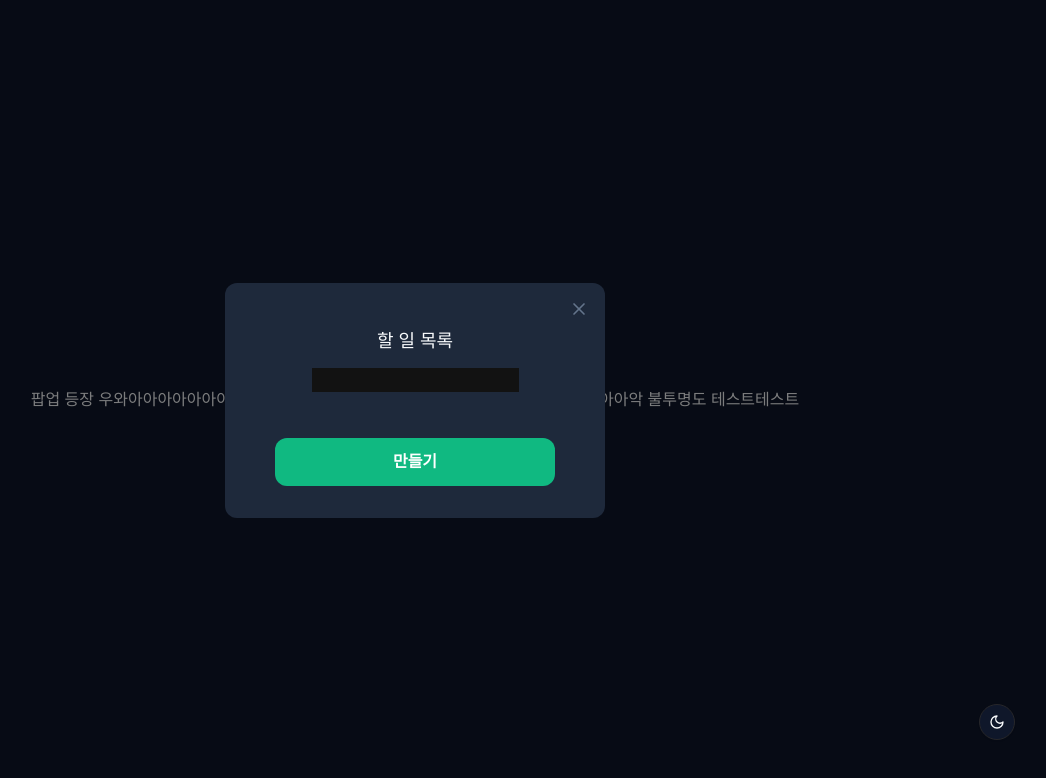
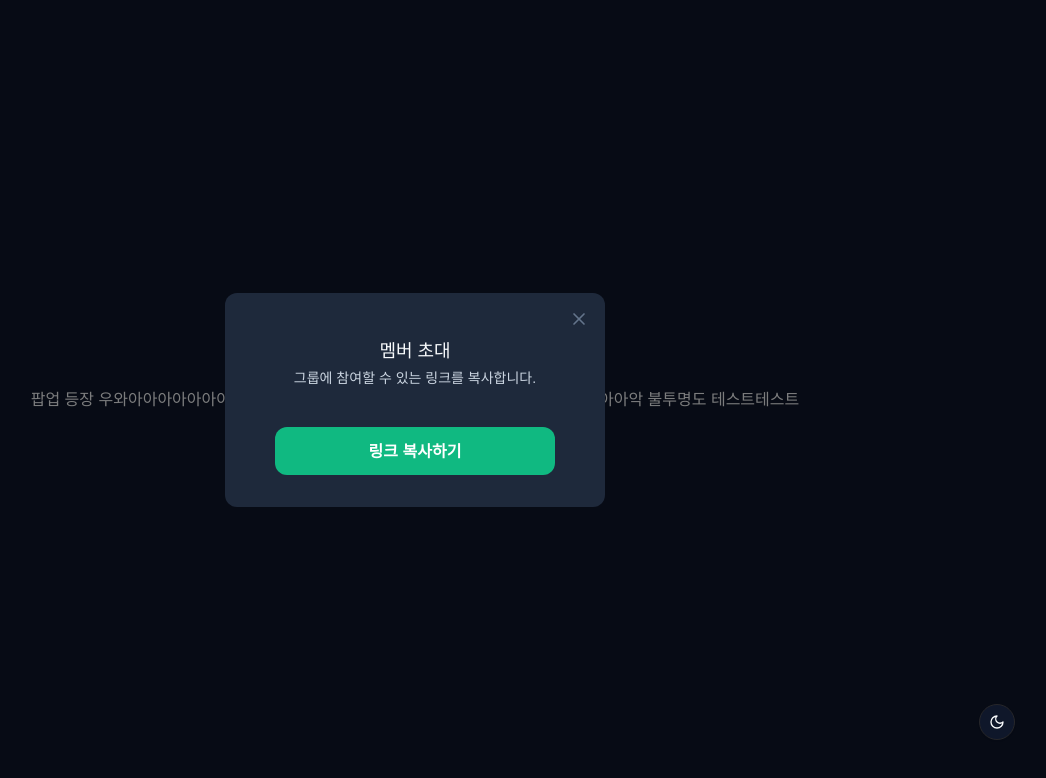
Before and after one commit to fe11-part4-team3/coworkers, a Next.js app: page /1/tasklist in a window 1280 px wide. Both pictures are taken after a click on the button "팝업 등장 우와아아아아아아아아아아아아아아아아아아아아아아아아아아아아아아아아아아악 불투명도 테스트테스트". Shown: the top 778 px of the page, without its empty margins (225-1271 px from the left). Built offline with nearby package versions, Linux system fonts and the light colour scheme; a web font is replaced by a local one.

Commit message:
♻️  AddTaskList, InviteMember 컴포넌트 세로 크기 대신 margin 값으로 사이즈 조정

```diff
--- a/app/[teamId]/tasklist/page.tsx
+++ b/app/[teamId]/tasklist/page.tsx
@@ -1,6 +1,7 @@
 'use client';
 
 import AddTaskList from '@/components/modal/AddTaskList';
+import InviteMember from '@/components/modal/InviteMember';
 import useModalStore from '@/stores/modalStore';
 
 export default function TaskListPage() {
@@ -18,7 +19,7 @@ export default function TaskListPage() {
           우와아아아아아아아아아아아아아아아아아아아아아아아아아아아아아아아아아아악
           불투명도 테스트테스트
         </button>
-        <AddTaskList onClick={handleOnclick} />
+        <InviteMember onClick={handleOnclick} />
       </div>
     </>
   );
--- a/components/modal/AddTaskList.tsx
+++ b/components/modal/AddTaskList.tsx
@@ -3,8 +3,7 @@
 import useModalStore from '@/stores/modalStore';
 import Button from '@/components/Button';
 import CloseIcon from '@/public/images/icon-close.svg';
-
-import ModalBase from './ModalBase';
+import ModalBase from '@/components/modal/ModalBase';
 
 /**
  * 할 일 목록 추가 모달 컴포넌트.
@@ -23,8 +22,8 @@ export default function AddTaskList({ onClick }: { onClick: () => void }) {
 
   return (
     <>
-      <ModalBase className="h-pr-235">
-        <div className="relative flex w-full flex-col items-center gap-pr-16 pt-pr-48">
+      <ModalBase>
+        <div className="relative mb-pr-24 flex w-full flex-col items-center gap-pr-16 pt-pr-48">
           <CloseIcon
             width={20}
             height={20}
--- a/components/modal/InviteMember.tsx
+++ b/components/modal/InviteMember.tsx
@@ -24,8 +24,8 @@ export default function InviteMember({ onClick }: { onClick: () => void }) {
 
   return (
     <>
-      <ModalBase className="h-pr-210 mo:h-pr-195">
-        <div className="relative flex w-full flex-col items-center gap-pr-8 pt-pr-48">
+      <ModalBase>
+        <div className="relative mb-pr-40 flex w-full flex-col items-center gap-pr-8 pt-pr-48 mo:mb-pr-24">
           <CloseIcon
             width={20}
             height={20}
```
